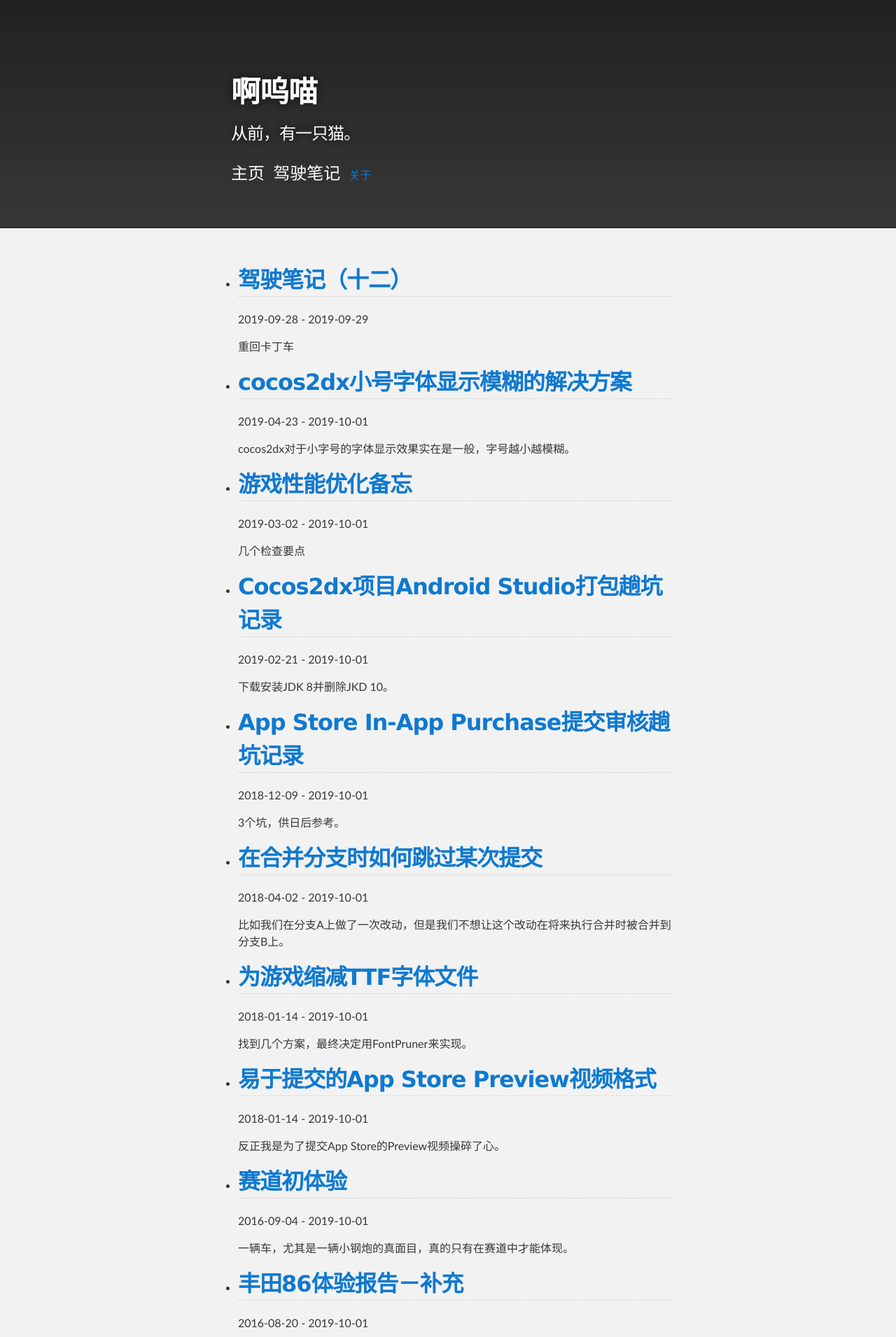
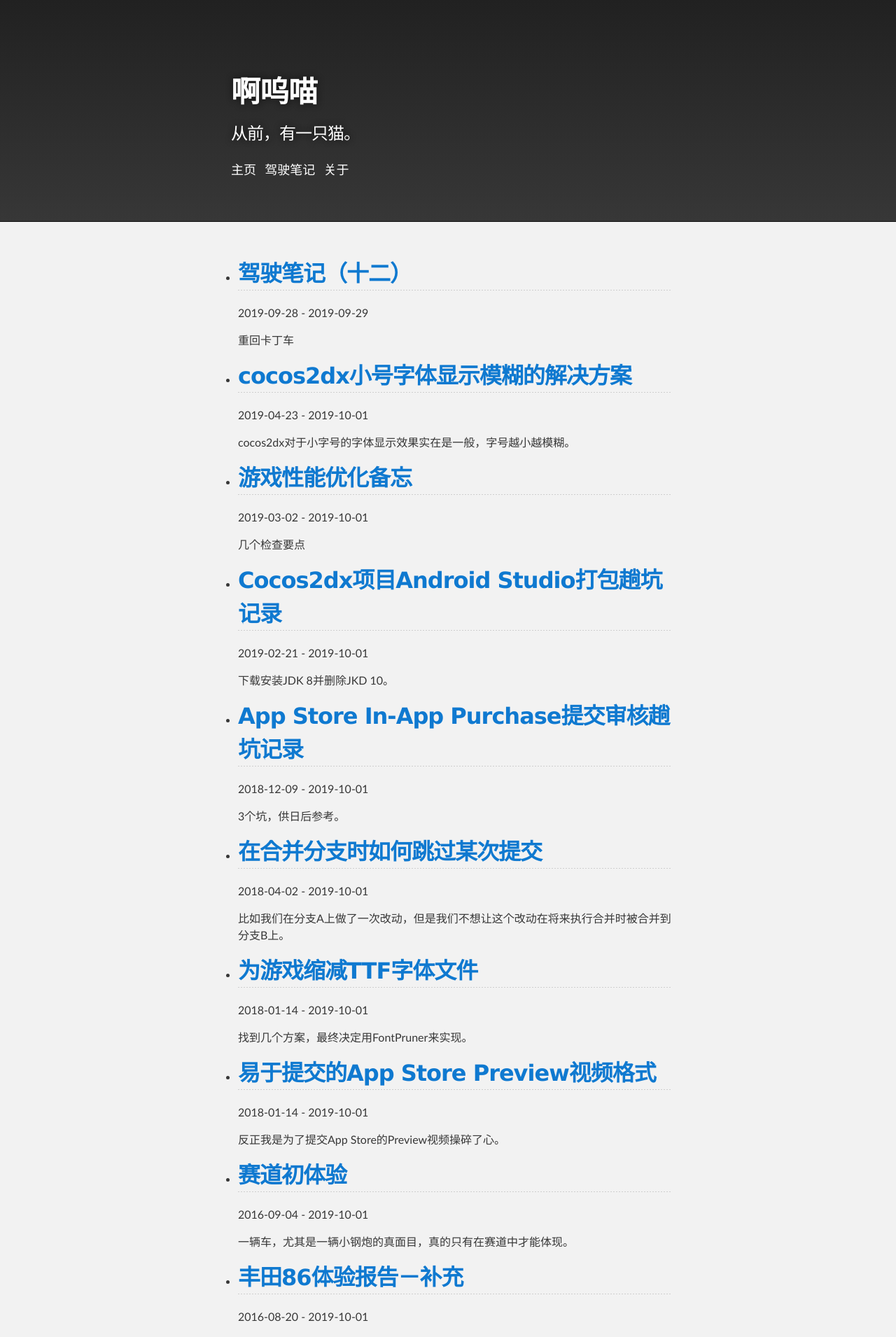
Before and after one commit to icrmio/icrmio.github.io, a Jekyll site: the page built from index.html, in a window 1280 px wide. Shown: the top 1910 px of the page at 70% size. Built offline with Jekyll 4.4.1, drawn with Linux system fonts in a browser that asks for light colours.

Commit message:
Update default.html

```diff
--- a/_layouts/default.html
+++ b/_layouts/default.html
@@ -20,9 +20,9 @@
           <h1 id="project_title">{{ site.title | default: site.github.repository_name }}</h1>
           <h2 id="project_tagline">{{ site.description | default: site.github.project_tagline }}</h2>
 
-          <a style="color:white; font-size:24px;" href="https://icrmio.github.io/">主页</a>&nbsp;&nbsp;
-          <a style="color:white; font-size:24px;" href="https://icrmio.github.io/driving_notes.html">驾驶笔记</a>&nbsp;&nbsp;
-          <a href="https://icrmio.github.io/about.html">关于</a>
+          <a style="color:white; font-size:18px;" href="https://icrmio.github.io/">主页</a>&nbsp;&nbsp;
+          <a style="color:white; font-size:18px;" href="https://icrmio.github.io/driving_notes.html">驾驶笔记</a>&nbsp;&nbsp;
+          <a style="color:white; font-size:18px;" href="https://icrmio.github.io/about.html">关于</a>
 
         </header>
     </div>
```
